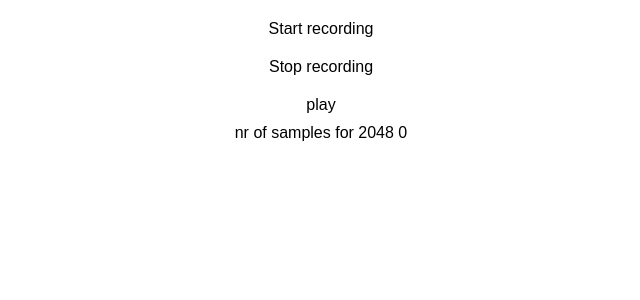
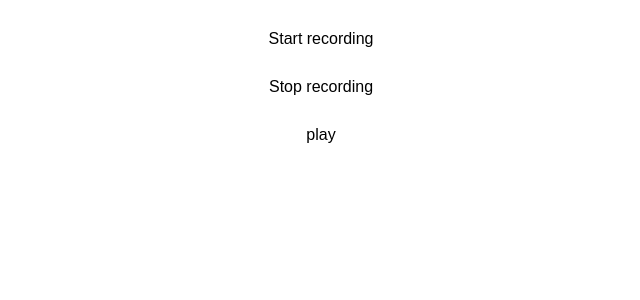
Before and after one commit to BenBruda/audio-demo, a React (Create React App) app: page / in a window 1280 px wide. Shown: the top 300 px of the page, without its empty margins (319-959 px from the left). Built offline with nearby package versions, Linux system fonts and the light colour scheme.

Commit message:
audio working

```diff
--- a/src/App.js
+++ b/src/App.js
@@ -19,7 +19,7 @@ class App extends Component {
         this.recorder = this.audioContext.createScriptProcessor(2048, 1, 1);
         this.recorder.onaudioprocess = e => {
           const samples = e.inputBuffer.getChannelData(0);
-          this.samples = this.samples.concat(samples);
+          this.samples = this.samples.concat(Array.prototype.slice.call(samples));
         };
         this.audioInput.connect(this.recorder);
         this.recorder.connect(this.audioContext.destination);
@@ -35,30 +35,33 @@ class App extends Component {
   stopRecord = ()=>{
     this.recorder && this.recorder.disconnect();
     this.audioInput && this.audioInput.disconnect();
-    this.setState({samples:this.samples});
+    // this.setState({samples:this.samples});
   }
 
   play = ()=>{
-    this.player = audioCtx.createBufferSource();
 
-    const newBuffer = audioCtx.createBuffer(1, this.samples.length, 44100);
+    // const audio = new Audio()
+    // audio.srcObject =
+
+    this.player = this.audioContext.createBufferSource();
+
+    const newBuffer = this.audioContext.createBuffer(1, this.samples.length, 44100);
     newBuffer.getChannelData(0).set(this.samples);
 
     this.player.buffer = newBuffer;
-    this.player.connect(audioCtx.destination);
-
+    this.player.connect(this.audioContext.destination);
+    // this.setState({samples:this.player});
+    // console.log(this.player);
     this.player.start();
   }
 
   render() {
     const samples = this.state.samples;
     return (
-      <div style={{padding:10}} className="App">
-        <div style={{padding:10}} onClick={this.startRecord}>Start recording</div>
-        <div style={{padding:10}}onClick={this.stopRecord}>Stop recording</div>
-        <div style={{padding:10}}onClick={this.play}>play</div>
-        <div> nr of samples for 2048 {this.state.samples.length}</div>
-        <div>{JSON.stringify(samples[samples.length-1])}</div>
+      <div style={{padding:15}} className="App">
+        <div style={{padding:15}} onClick={this.startRecord}>Start recording</div>
+        <div style={{padding:15}}onClick={this.stopRecord}>Stop recording</div>
+        <div style={{padding:15}}onClick={this.play}>play</div>
       </div>
 
     );
```
